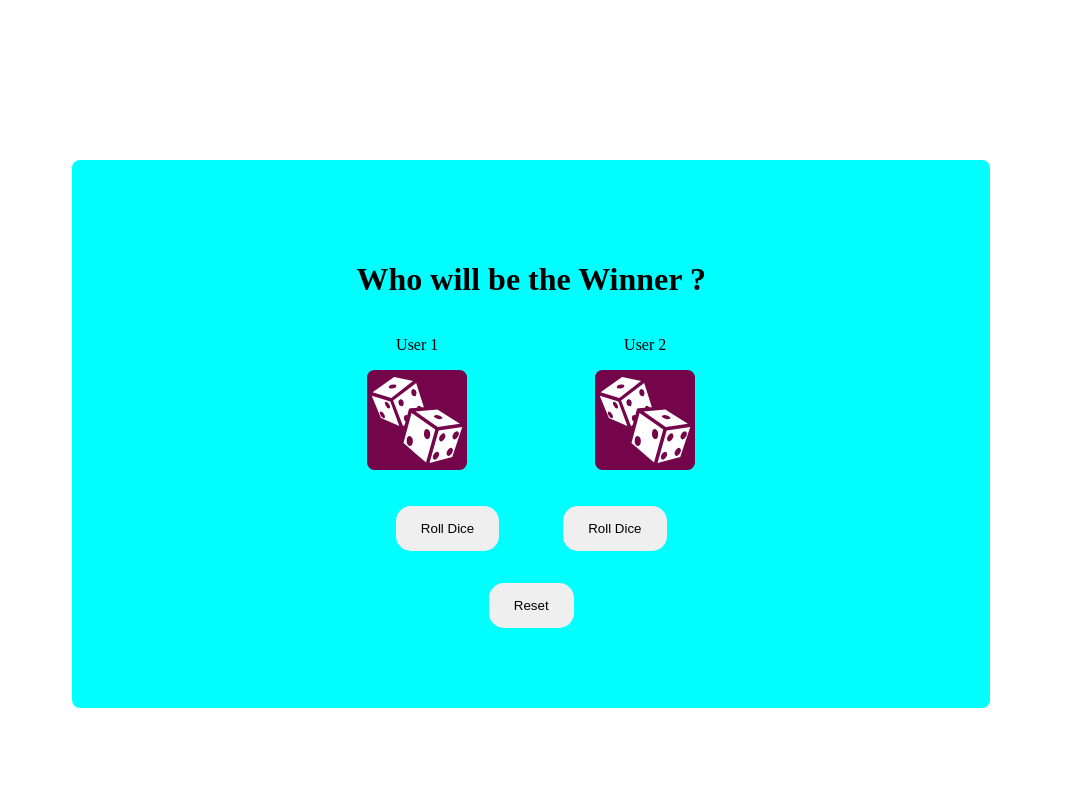
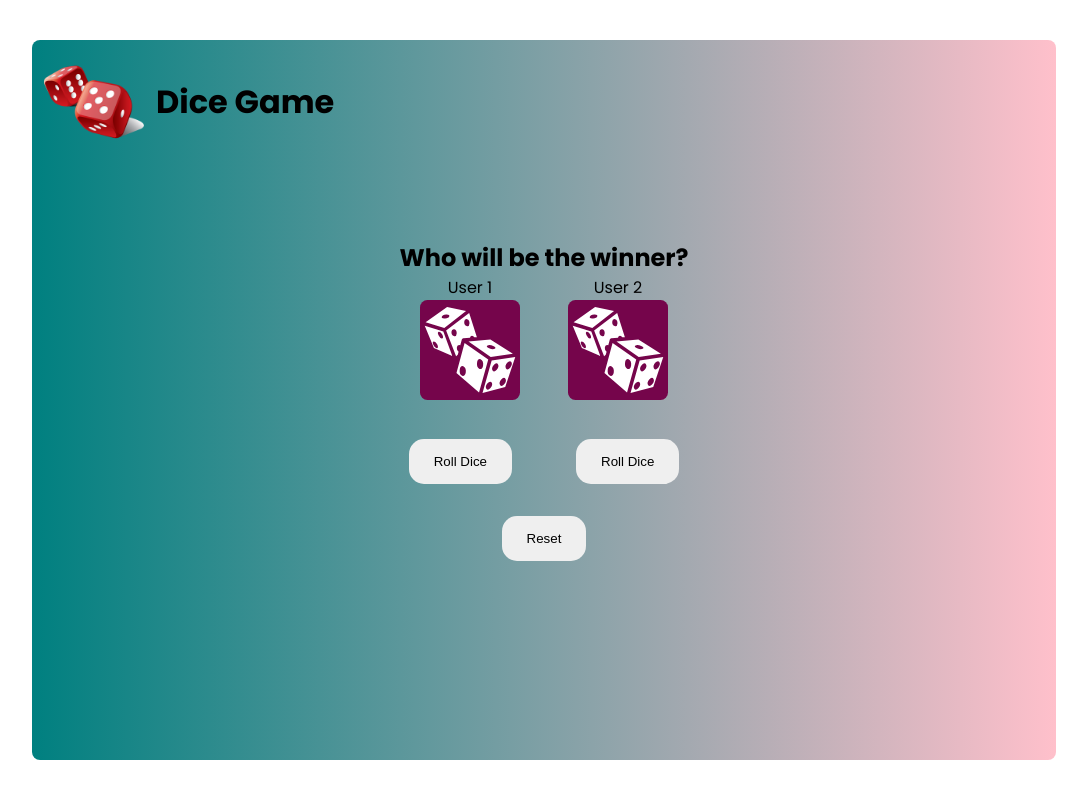
Before and after one commit to KavinduSooriyaarachchi/2317215_WM_17_A_02, a plain HTML site: page index.html in a window 1280 px wide. Shown: the whole page, without its empty margins (96-1183 px from the left). Drawn offline with Linux system fonts and the light colour scheme.

Commit message:
new commit

```diff
--- a/index.html
+++ b/index.html
@@ -8,21 +8,31 @@
 
 </head>
 <body>
+<!-- < class="hero-container">
+
+    <header>
+      <img src="assets/logo.png" alt="logo" class="logo">
+      <p class="main-titile">DICE GAME APPLICATION</p>
+   </header> -->
 
    <div class="main-container">
-      <h1>
-         Who will be the Winner ?
-      </h1>
+      <div class="logo-container">
+         <img src="assets/logo.png" alt="">
+         <h1>Dice Game</h1>
+      </div>
+
+
+   <h2 class="title">Who will be the winner?</h2>
 
    <div class="dice-section">
     <div class="p1">
       <p class="">User 1</p>
-      <img src="./assets/dice0.svg" alt="">
+      <img src="./assets/dice0.svg" alt="" class="dice1">
      </div>
 
      <div class="p2">
       <p class="">User 2</p>
-      <img src="./assets/dice0.svg" alt="">
+      <img src="./assets/dice0.svg" alt="" class="dice2">
      </div>
    </div>
 
@@ -37,6 +47,8 @@
 
 
    </div>
+
+
    <script src="script.js"></script>
 </body>
 </html>
--- a/script.js
+++ b/script.js
@@ -8,7 +8,7 @@ const firstDiceImage = 'assets/dice' + firstRandomNumber + '.svg';
 
 
 function btn1click(){
-document.querySelectorAll('img')[0].setAttribute('src',firstDiceImage);
+document.querySelector(".dice1").setAttribute('src',firstDiceImage);
 
 }
 
@@ -21,16 +21,16 @@ const secondRandomNumber =
 const secondDiceImage = 'assets/dice' + secondRandomNumber + '.svg';
 
 function btn2click(){
-document.querySelectorAll('img')[1].setAttribute('src',secondDiceImage);
+document.querySelector(".dice2").setAttribute('src',secondDiceImage);
 
 
 // logic for winner
 if(firstRandomNumber>secondRandomNumber){
-  document.querySelector('h1').innerHTML = 'The Winner is User 1';
+  document.querySelector('.title').innerHTML = 'The Winner is User 1';
 }else if(firstRandomNumber<secondRandomNumber){
-  document.querySelector('h1').innerHTML = 'The Winner is User 2';
+  document.querySelector('.title').innerHTML = 'The Winner is User 2';
 }else{
-  document.querySelector('h1').innerHTML = 'It is a Draw!';
+  document.querySelector('.title').innerHTML = 'It is a Draw!';
 }
 }
 
--- a/style.css
+++ b/style.css
@@ -1,18 +1,46 @@
+@import url('https://fonts.googleapis.com/css2?family=Poppins:wght@400;500;600;700&display=swap');
+
+* {
+  margin: 0;
+  padding: 0;
+  box-sizing: border-box;
+}
+
 body{
-background:
-linear-gradient(to right,purple,pastal pink);
+font-family: 'Poppins', sans-serif;
+/* position: relative; */
+}
 
-}
+
 .main-container{
-background-color: aqua;
-padding: 5rem;
+position: absolute;
+top: 50%;
+left: 50%;
+transform: translate(-50%, -50%);
+
+padding: 2.4rem 3.6rem;
+background: linear-gradient(90deg,teal, pink);
+
+display: flex;
 flex-direction:column;
 align-items: center;
 justify-content: center;
-width: 60%;
-margin: 10rem;
+
+width: 80%;
+height: 90vh;
+
 text-align: center;
 border-radius: 0.5rem;
+}
+
+.logo-container {
+  position: absolute;
+  top: 0;
+  left: 0;
+  padding: 12px;
+  display: flex;
+  align-items: center;
+  gap: 12px;
 }
 
 
@@ -26,9 +54,11 @@ border-radius: 0.5rem;
 }
 
 .dice-section{
+  width: 100%;
   display:flex;
-  flex-direction: row;
+  align-items: center;
   justify-content: center;
+  gap: 48px;
 
 }
 
@@ -46,14 +76,6 @@ button:hover {
 }
 
 
-.p1{
-  padding-right: 6rem;
-}
-
-.p2{
-  padding-left:2rem;
-}
-
 img{
   width: 100px;
 }
```
Also changed, not shown: assets/board.png (added), assets/logo.png (added).
